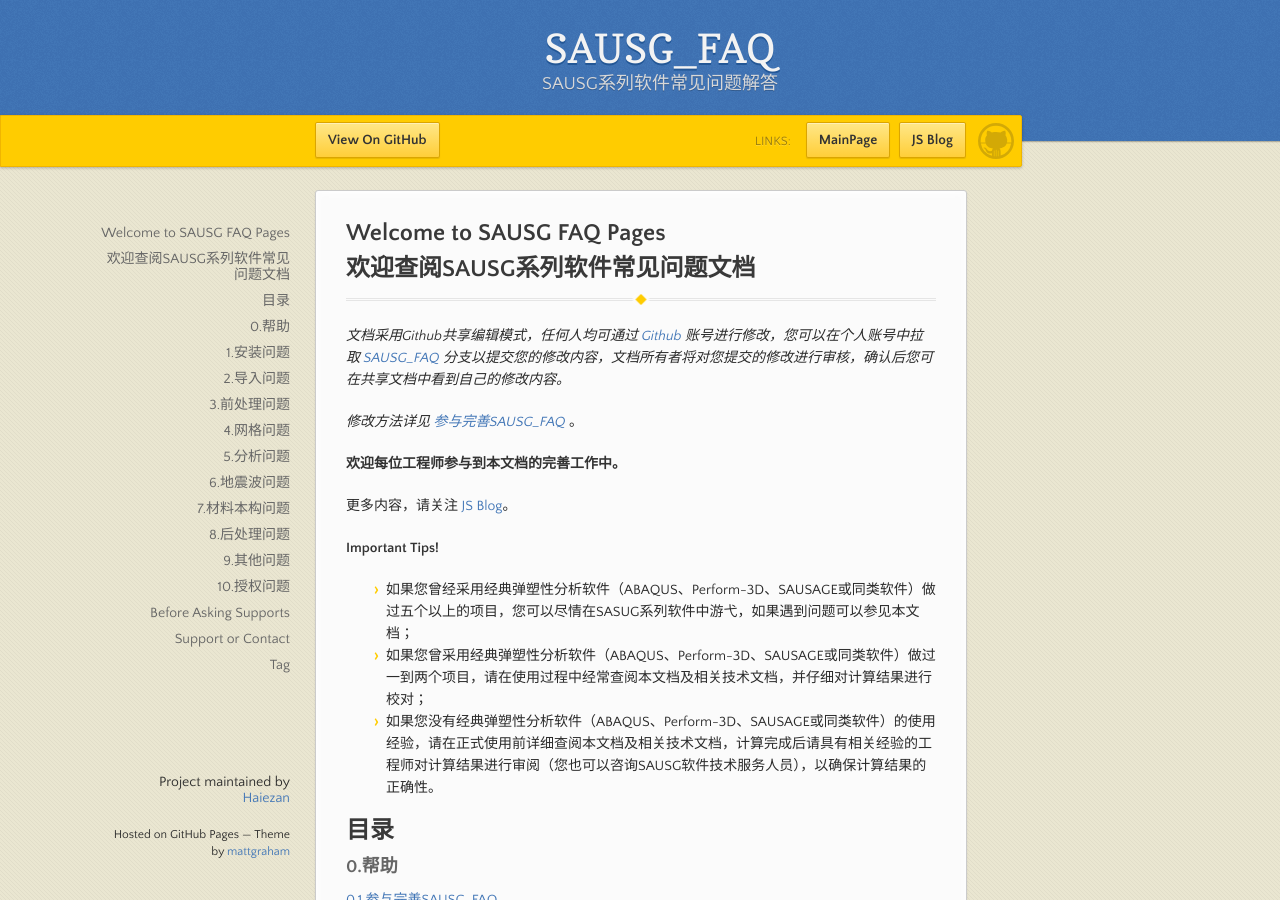
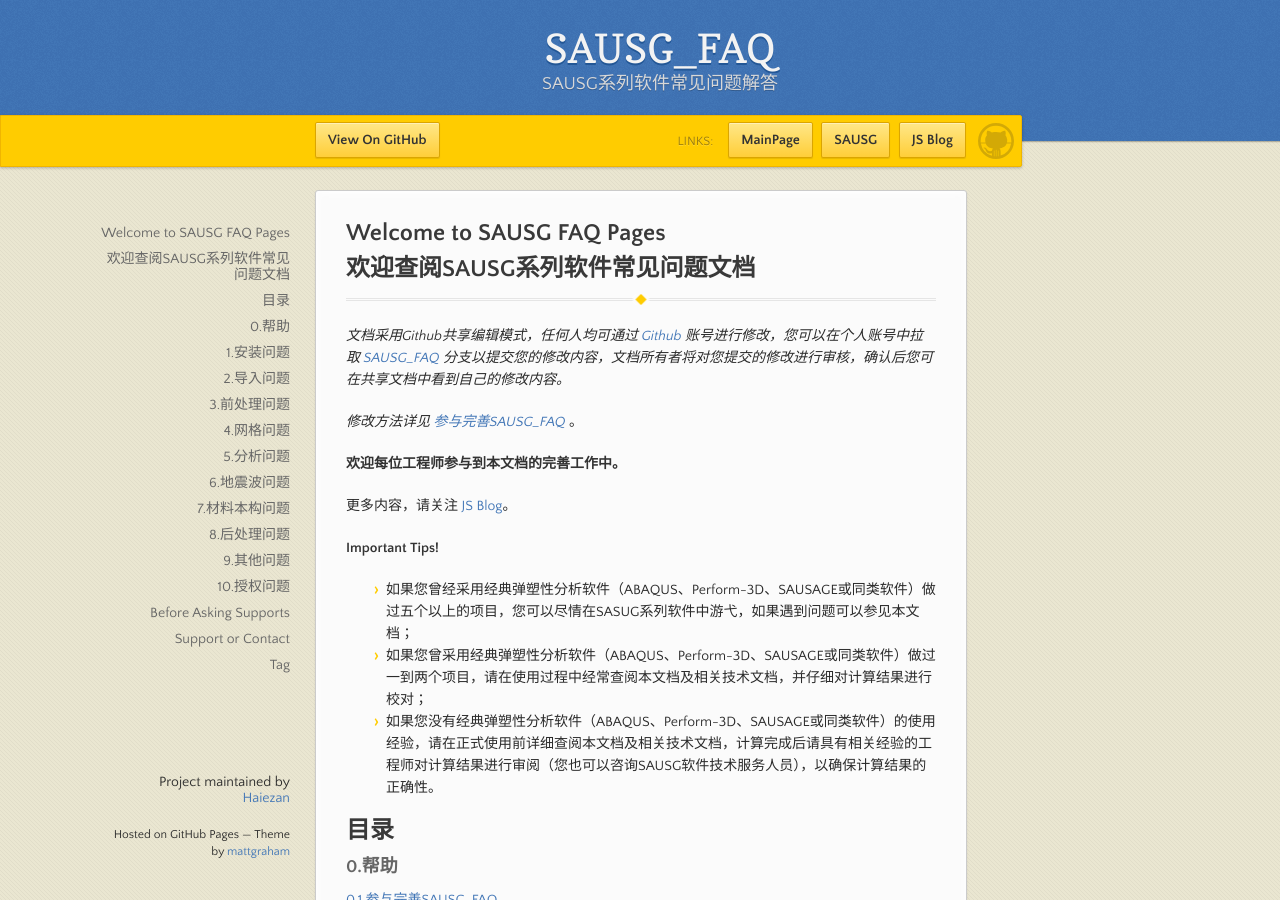
Before and after one commit to Haiezan/SAUSG_FAQ, a Jekyll site: the page built from index.md, in a window 1280 px wide and 900 px high. Built offline with Jekyll 4.4.1, drawn with Linux system fonts in a browser that asks for light colours; our own code applies the rules of GitHub Pages for plain Markdown files; comment, search, counter and statistics services are not loaded.

Commit message:
Update default.html

```diff
--- a/_layouts/default.html
+++ b/_layouts/default.html
@@ -30,7 +30,8 @@
         <div class="links">
           <span>Links:</span>
           <ul>
-            <li><a href="https://haiezan.github.io/SAUSG_FAQ/" class="button"><strong>MainPage</strong></a></li>
+            <li><a href="https://haiezan.gitee.io/SAUSG_FAQ/" class="button"><strong>MainPage</strong></a></li>
+            <li><a href="http://www.sausg.cn/" class="button"><strong>SAUSG</strong></a></li>
             <li><a href="https://haiezan.github.io/" class="button"><strong> JS Blog </strong></a></li>
           </ul>
         </div>
```
